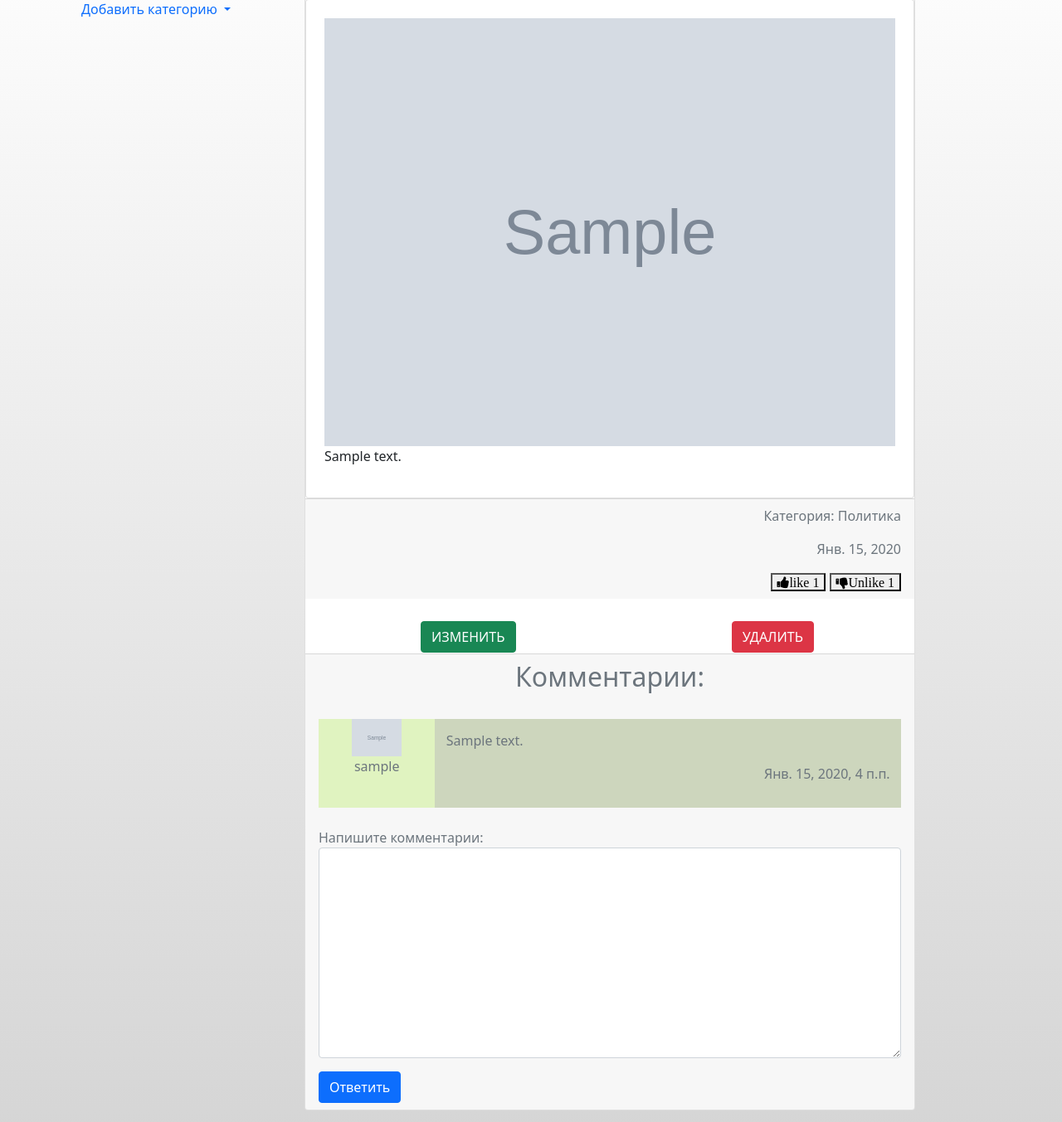
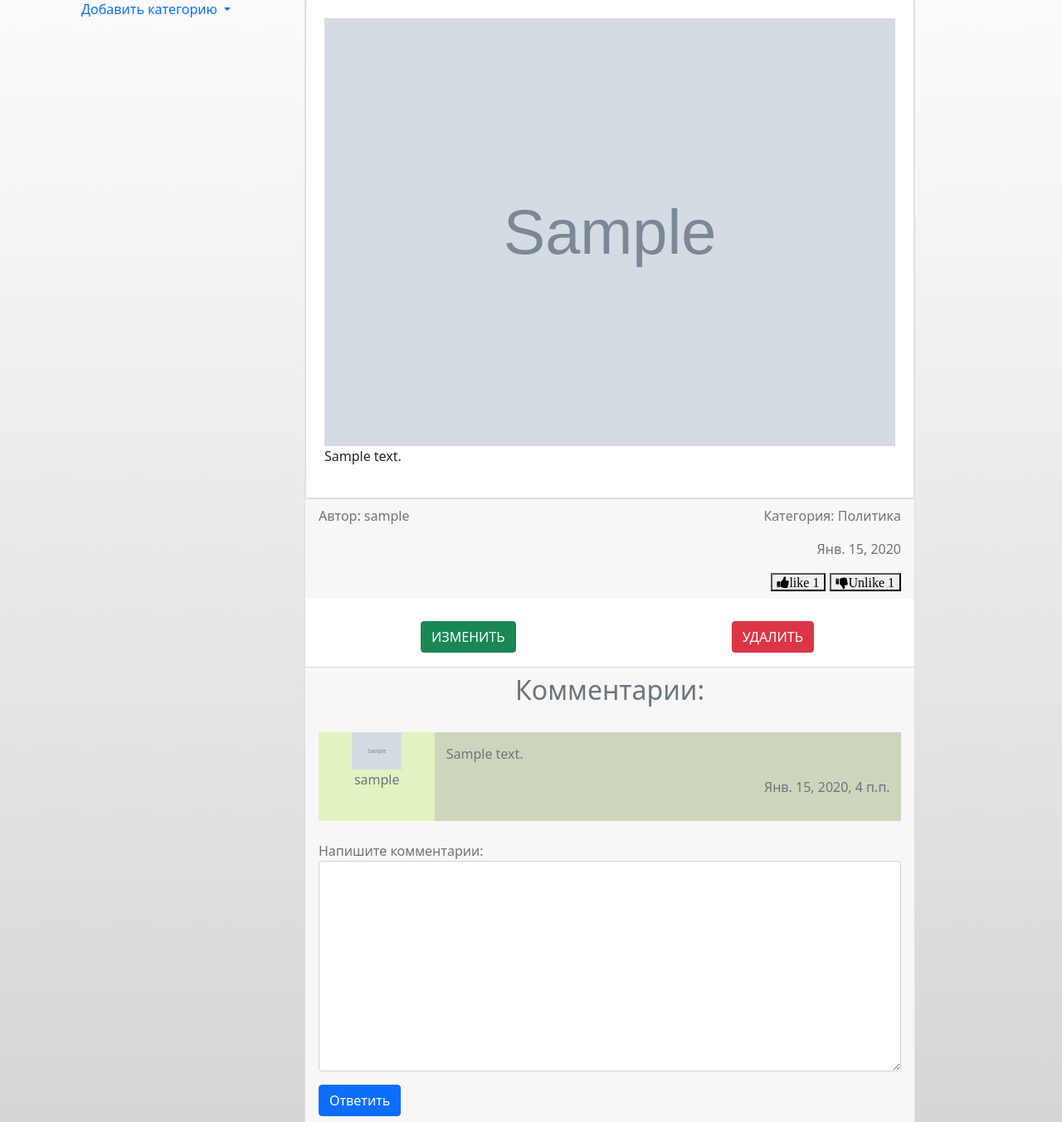
Before and after one commit to Doszhan-M/Doszhan-M-Fan_Blog, a Django app: page /1/ in a window 1280 px wide. Shown: the part 123-1476 px from the top of the page at 83% size. Run offline with Django 3.2, Linux system fonts and the light colour scheme; a user stored in the database is signed in; data comes from the database, SQL or seed files in the repository; tables that the repository leaves empty hold one stand-in row (values such as "Sample post"); grey boxes marked "Sample" are stand-in pictures; parts of the project's set-up code (start-up, migrations or seed data) failed here and were passed over; some libraries are stand-ins or nearby versions.

```diff
--- a/ad_board/board/static/board/css/index.css
+++ b/ad_board/board/static/board/css/index.css
@@ -36,3 +36,8 @@ footer {
     padding: 10pt;
     background-color: rgb(205, 214, 189);
 }
+
+.category1 {
+    display: flex;
+    justify-content: space-between;
+}
--- a/ad_board/board/templates/board/head.html
+++ b/ad_board/board/templates/board/head.html
@@ -13,6 +13,7 @@
 
     <link rel="stylesheet" href="https://cdnjs.cloudflare.com/ajax/libs/font-awesome/4.7.0/css/font-awesome.min.css"
         type="text/css">
+
     <link rel="stylesheet" href="{% static 'board/css/index.css' %}">
 
     <style>
@@ -65,13 +66,19 @@
         }
 
         .col-md-8 p img {
-            max-width: 100%;
-            max-height: 100%;
+            height: initial !important;
+            width: 100% !important;
         }
 
         .col-md-8 p iframe {
-            max-width: 100%
+            width: 100% !important;
         }
+
+        .category1 {
+            display: flex;
+            justify-content: space-between;
+        }
+
     </style>
 
     <title>{% block head_title %}Фан сайт{% endblock head_title%}</title>
--- a/ad_board/board/templates/board/post_card.html
+++ b/ad_board/board/templates/board/post_card.html
@@ -17,7 +17,7 @@
 <div class="card text-center mb-3">
 
     <div class="card-header">
-        Категория: {{ post.post_category }} {{post.post_author}}
+        <h5 class="card-title">{{post.headline}}</h5>
     </div>
 
     <div class="card">
@@ -26,7 +26,6 @@
         {% endif %}
 
         <div class="card-body">
-            <h5 class="card-title">{{post.headline}}</h5>
             {{post.content|safe|truncatewords:10}}
             <a href="{{ post.get_absolute_url }}" class="btn btn-secondary float-right">Подробнее ..</a>
         </div>
@@ -38,7 +37,7 @@
                 <td>
                     <p style="text-align: justify;">{{post.date_create|date}}</p>
                 </td>
-
+                Категория: {{ post.post_category }}
 
                 <td>
                     <form action="{% url 'post_like' post.id %}" method="POST" style="text-align: right; ">
--- a/ad_board/board/templates/board/post_detail.html
+++ b/ad_board/board/templates/board/post_detail.html
@@ -30,7 +30,10 @@
             </div>
         </div>
         <div class="card-footer text-muted">
-            <p style="text-align: right;">Категория: {{ post_detail.post_category }}</p>
+            <div class="category1">
+            <p>Автор: {{post_detail.post_author}}</p>
+            <p>Категория: {{ post_detail.post_category }}</p>
+            </div>
             <p style="text-align: right;">{{post_detail.date_create|date}}</p>
             <form style="text-align: right;" action=" {% url 'post_like' post_detail.id %}" method="POST">
                 {% csrf_token %}
@@ -51,7 +54,7 @@
                     <form action="{% url 'post_response' post_detail.id %}" method="POST">
                         {% csrf_token %}
                         <button type="submit" name="post_response" value="{{post_detail.id}}"
-                            class="btn btn-primary">Откликнуться</button>
+                            class="btn btn-primary mb-3">Откликнуться</button>
                     </form>
                     {%endif%}
                     {% endif %}
@@ -60,9 +63,9 @@
 
             {% if is_author %}
             <tr>
-                <td><a class="btn btn-success" href="{% url 'update_post' post_detail.pk %}">ИЗМЕНИТЬ</a></td>
+                <td><a class="btn btn-success mb-3" href="{% url 'update_post' post_detail.pk %}">ИЗМЕНИТЬ</a></td>
                 <td>
-                    <a class="btn btn-danger" href="#" id="navbarDropdown" role="button" data-bs-toggle="dropdown"
+                    <a class="btn btn-danger mb-3" href="#" id="navbarDropdown" role="button" data-bs-toggle="dropdown"
                         aria-expanded="false">
                         УДАЛИТЬ
                     </a>
--- a/ad_board/board/views.py
+++ b/ad_board/board/views.py
@@ -28,7 +28,6 @@ class PostList(FormView, ListView):
 
     def get_context_data(self, **kwargs):
         context = super().get_context_data(**kwargs)
-        print(self.context_object_name)
         return context
 
     def form_valid(self, form):
```
Also changed, not shown: ad_board/board/templates/board/draft.html (+2 -5 lines).
